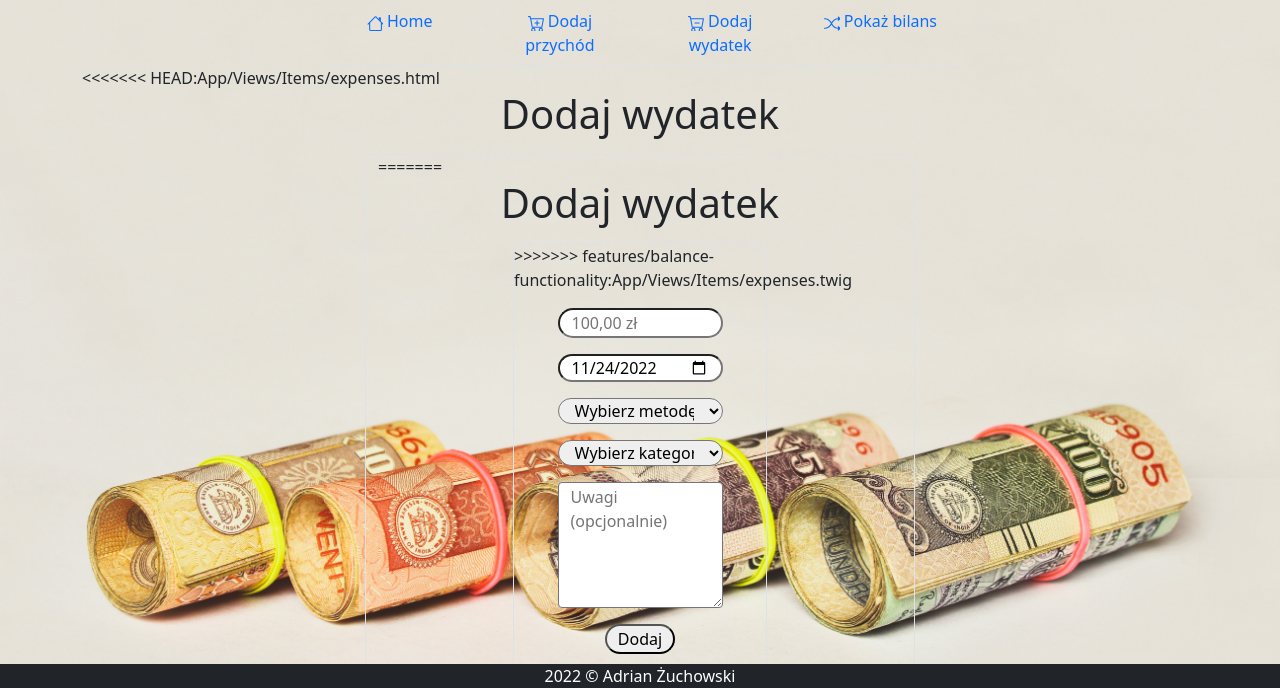
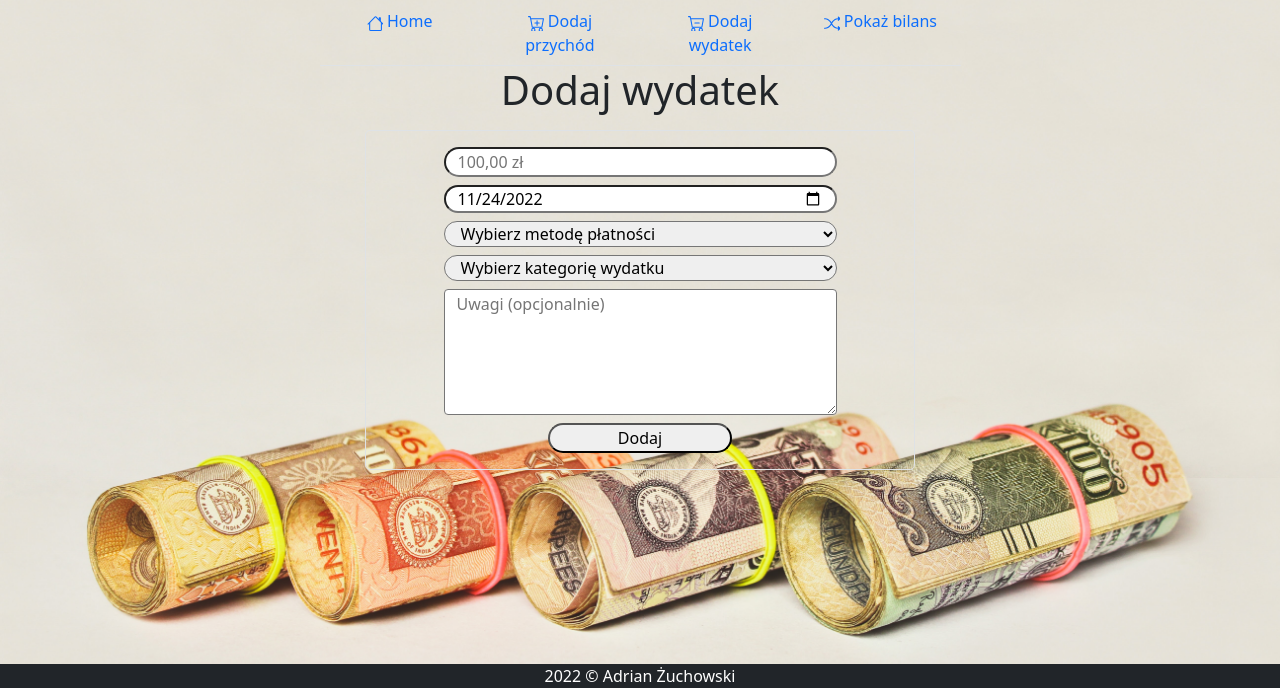
Before and after one commit to ad770/PersonalBudget_MVC, a PHP site: the page made by App/Views/Items/expenses.twig in a window 1280 px wide. Shown: the part 112-800 px from the top of the page. Run offline with PHP 8.4, Linux system fonts and the light colour scheme; the template is opened without the code that fills it, so the values that code supplies are empty; some libraries are stand-ins or nearby versions.

Commit message:
Fix merge conflict

```diff
--- a/App/Views/Items/expenses.twig
+++ b/App/Views/Items/expenses.twig
@@ -32,8 +32,6 @@
 {% endblock %}
 
 {% block body %}
-<<<<<<< HEAD:App/Views/Items/expenses.html
-
 {% if expense.errors is not empty %}
 <p>Errors:</p>
 <ul>
@@ -46,12 +44,6 @@
 <div class="budget_panel p-2 d-flex justify-content-center">
     <div class="row col-10 col-sm-10 col-md-8 col-lg-6 col-xlg=6 m-0 p-0 border rounded-3 text-dark">
         <form action="/items/newExpense" method="POST" id="formExpense">
-=======
-<h1 class="text-center">Dodaj wydatek</h1>
-<div class="budget_panel p-2 d-flex justify-content-center">
-    <div class="row col-10 col-sm-10 col-md-8 col-lg-6 col-xlg=6 m-0 p-0 border rounded-3 text-dark">
-        <form action="/items/newExpense" method="POST">
->>>>>>> features/balance-functionality:App/Views/Items/expenses.twig
             <div class="row w-75 mx-auto my-2 mt-3">
                 <label for="expense_value"></label>
                 <input type="number" step="0.01" min="0" class="rounded-pill" name="expense_value" id="expense_value" placeholder="100,00 zł" required>
```
Also changed, not shown: App/Controllers/Items.php (+0 -20 lines).
